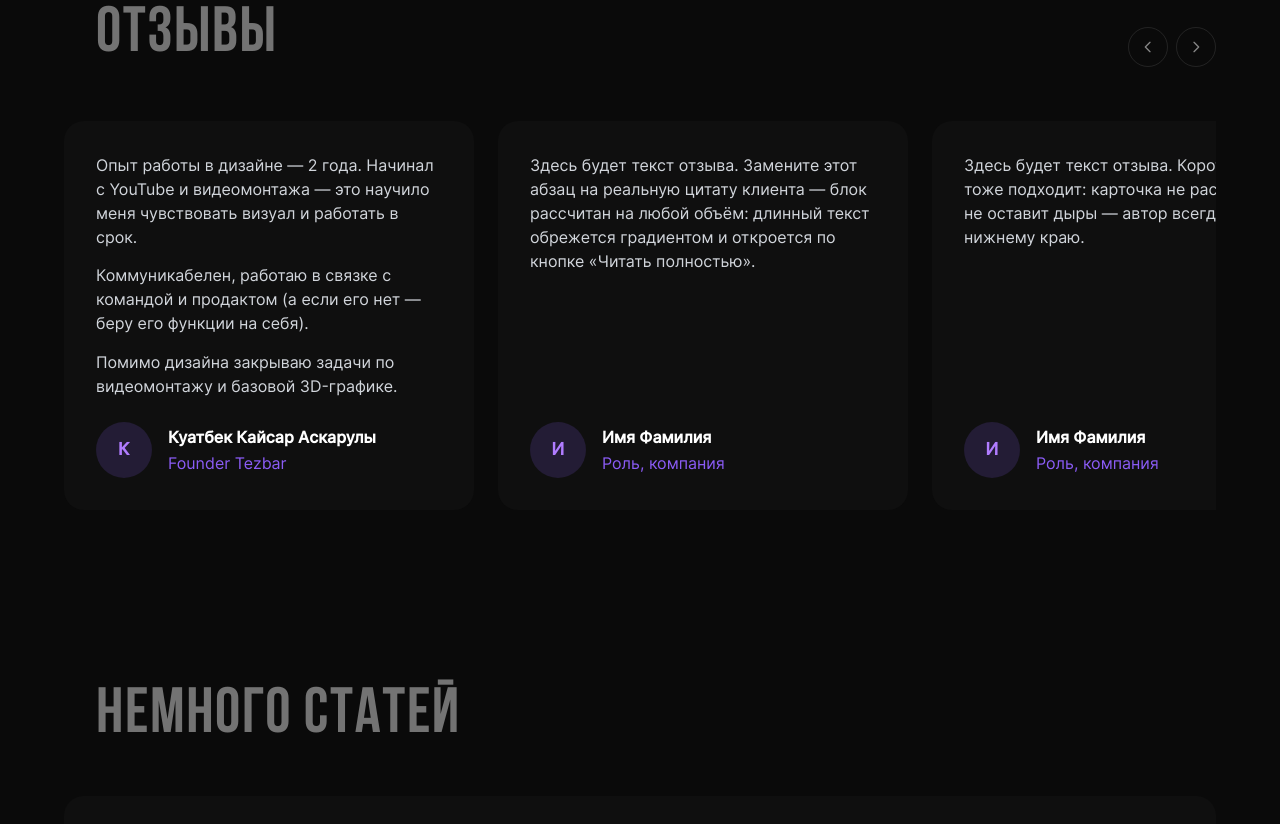
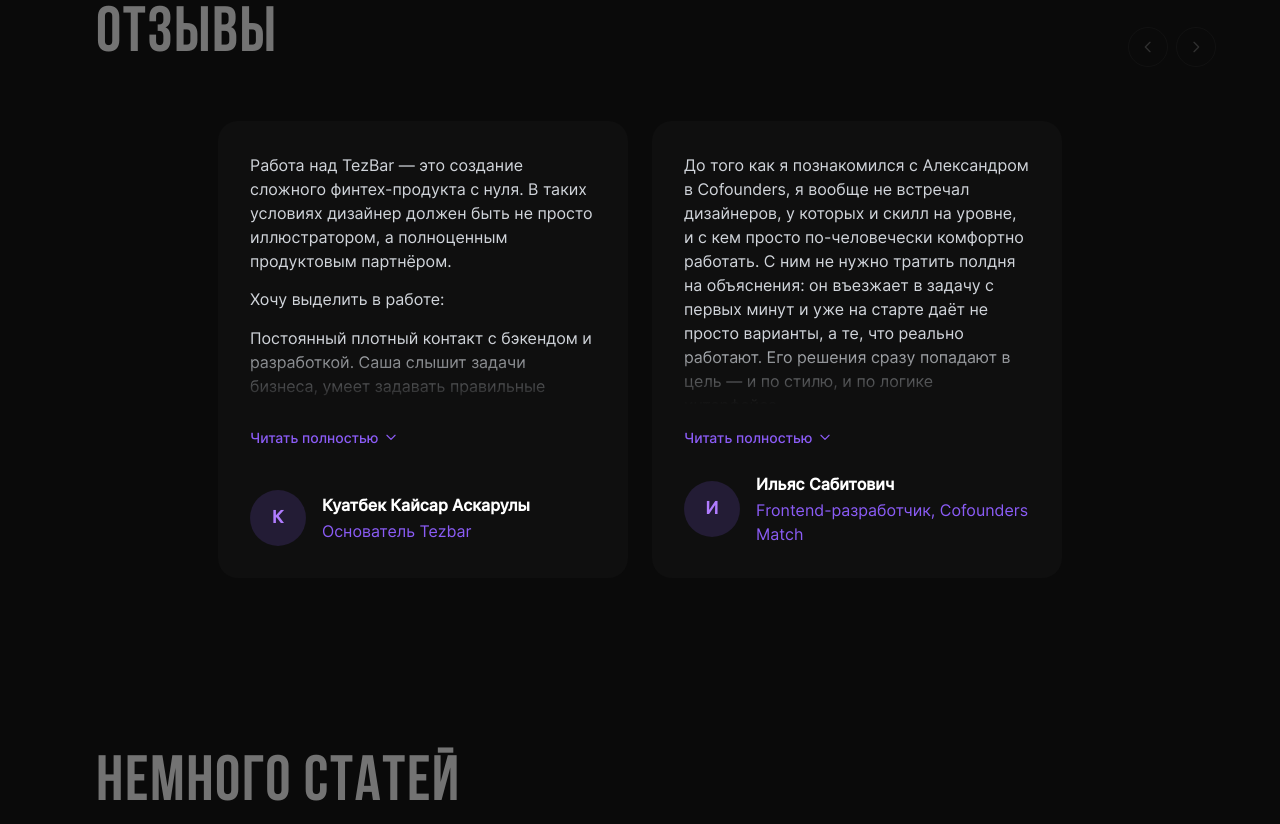
Before and after one commit to Arekusudesign/arekusudesign, a plain HTML site: page index.html in a window 1280 px wide. Shown: the part 4716-5540 px from the top of the page. Drawn offline with nearby package versions, Linux system fonts and the light colour scheme.

Commit message:
Отзывы: реальные тексты Куатбека и Ильяса
- длинный отзыв Куатбека (TezBar) с обрезкой и модалкой
- отзыв Ильяса (Cofounders Match)
- карточки центрируются, когда их меньше, чем влезает в ряд
- модалка открывается с начала текста: браузер прокручивал панель вниз

```diff
--- a/index.html
+++ b/index.html
@@ -438,6 +438,7 @@
     /* Лента отзывов: горизонтальный скролл со снапом */
     .reviews-track {
         display: flex;
+        justify-content: safe center;
         gap: 16px;
         overflow-x: auto;
         scroll-snap-type: x mandatory;
@@ -585,15 +586,18 @@
         появится кнопка «Читать полностью» и полный текст откроется в модалке.
         Фото автора: положить файл в assets/images/reviews/ и раскомментировать <img>.
     -->
-    <ul class="reviews-track" data-reviews-track tabindex="0" role="list" aria-label="Отзывы клиентов">
+        <ul class="reviews-track" data-reviews-track tabindex="0" role="list" aria-label="Отзывы клиентов">
 
         <!-- ОТЗЫВ 1 -->
         <li class="review-card">
             <div class="w-full bg-[#0F0F0F] rounded-[20px] p-6 md:p-8 flex flex-col transition-shadow duration-500 ease-out hover:shadow-[0_10px_40px_-10px_rgba(139,92,246,0.1)]">
                 <div class="review-text text-gray-300 text-sm md:text-base leading-relaxed" data-review-text>
-                    <p>Опыт работы в дизайне — 2 года. Начинал с YouTube и видеомонтажа — это научило меня чувствовать визуал и работать в срок.</p>
-                    <p>Коммуникабелен, работаю в связке с командой и продактом (а если его нет — беру его функции на себя).</p>
-                    <p>Помимо дизайна закрываю задачи по видеомонтажу и базовой 3D-графике.</p>
+                    <p>Работа над TezBar — это создание сложного финтех-продукта с нуля. В таких условиях дизайнер должен быть не просто иллюстратором, а полноценным продуктовым партнёром.</p>
+                    <p>Хочу выделить в работе:</p>
+                    <p>Постоянный плотный контакт с бэкендом и разработкой. Саша слышит задачи бизнеса, умеет задавать правильные вопросы, аргументировать решения и оперативно подхватывать фидбек.</p>
+                    <p>Идеальный порядок в Figma — дизайн-система, компоненты, все состояния ошибок и загрузок. Это сильно упрощает и ускоряет вёрстку на Flutter.</p>
+                    <p>Умение превращать сложные банковские и логистические сценарии (безопасная сделка, холды, сплиты) в простые и понятные 2–3 клика для пользователя.</p>
+                    <p>Высокая гибкость при смене гипотез и полное погружение в результат. Саша — сильный командный игрок с продуктовым мышлением. Смело рекомендую в любую IT-команду!</p>
                 </div>
                 <button type="button" class="review-more" data-review-more aria-haspopup="dialog">
                     Читать полностью
@@ -606,17 +610,18 @@
                     </div>
                     <div class="min-w-0">
                         <p class="text-white font-semibold text-sm md:text-base leading-snug">Куатбек Кайсар Аскарулы</p>
-                        <p class="text-[#8B5CF6] text-sm md:text-base leading-snug mt-0.5">Founder Tezbar</p>
+                        <p class="text-[#8B5CF6] text-sm md:text-base leading-snug mt-0.5">Основатель Tezbar</p>
                     </div>
                 </div>
             </div>
         </li>
 
-        <!-- ОТЗЫВ 2 — ЗАМЕНИТЬ -->
+        <!-- ОТЗЫВ 2 -->
         <li class="review-card">
             <div class="w-full bg-[#0F0F0F] rounded-[20px] p-6 md:p-8 flex flex-col transition-shadow duration-500 ease-out hover:shadow-[0_10px_40px_-10px_rgba(139,92,246,0.1)]">
                 <div class="review-text text-gray-300 text-sm md:text-base leading-relaxed" data-review-text>
-                    <p>Здесь будет текст отзыва. Замените этот абзац на реальную цитату клиента — блок рассчитан на любой объём: длинный текст обрежется градиентом и откроется по кнопке «Читать полностью».</p>
+                    <p>До того как я познакомился с Александром в Cofounders, я вообще не встречал дизайнеров, у которых и скилл на уровне, и с кем просто по-человечески комфортно работать. С ним не нужно тратить полдня на объяснения: он въезжает в задачу с первых минут и уже на старте даёт не просто варианты, а те, что реально работают. Его решения сразу попадают в цель — и по стилю, и по логике интерфейса.</p>
+                    <p>Лично отмечу: работать с ним — это про спокойствие и результат.</p>
                 </div>
                 <button type="button" class="review-more" data-review-more aria-haspopup="dialog">
                     Читать полностью
@@ -624,86 +629,27 @@
                 </button>
                 <div class="mt-auto pt-6 flex items-center gap-3 md:gap-4" data-review-author>
                     <div class="review-avatar">
-                        <!-- <img src="./assets/images/reviews/author-2.webp" alt="" loading="lazy"> -->
+                        <!-- <img src="./assets/images/reviews/ilyas.webp" alt="Ильяс Сабитович" loading="lazy"> -->
                         И
                     </div>
                     <div class="min-w-0">
-                        <p class="text-white font-semibold text-sm md:text-base leading-snug">Имя Фамилия</p>
-                        <p class="text-[#8B5CF6] text-sm md:text-base leading-snug mt-0.5">Роль, компания</p>
+                        <p class="text-white font-semibold text-sm md:text-base leading-snug">Ильяс Сабитович</p>
+                        <p class="text-[#8B5CF6] text-sm md:text-base leading-snug mt-0.5">Frontend-разработчик, Cofounders Match</p>
                     </div>
                 </div>
             </div>
         </li>
 
-        <!-- ОТЗЫВ 3 — ЗАМЕНИТЬ -->
-        <li class="review-card">
-            <div class="w-full bg-[#0F0F0F] rounded-[20px] p-6 md:p-8 flex flex-col transition-shadow duration-500 ease-out hover:shadow-[0_10px_40px_-10px_rgba(139,92,246,0.1)]">
-                <div class="review-text text-gray-300 text-sm md:text-base leading-relaxed" data-review-text>
-                    <p>Здесь будет текст отзыва. Короткая цитата тоже подходит: карточка не растянется и не оставит дыры — автор всегда прижат к нижнему краю.</p>
-                </div>
-                <button type="button" class="review-more" data-review-more aria-haspopup="dialog">
-                    Читать полностью
-                    <svg class="w-3.5 h-3.5" fill="none" stroke="currentColor" viewBox="0 0 24 24"><path stroke-linecap="round" stroke-linejoin="round" stroke-width="2" d="M19 9l-7 7-7-7"/></svg>
-                </button>
-                <div class="mt-auto pt-6 flex items-center gap-3 md:gap-4" data-review-author>
-                    <div class="review-avatar">
-                        <!-- <img src="./assets/images/reviews/author-3.webp" alt="" loading="lazy"> -->
-                        И
-                    </div>
-                    <div class="min-w-0">
-                        <p class="text-white font-semibold text-sm md:text-base leading-snug">Имя Фамилия</p>
-                        <p class="text-[#8B5CF6] text-sm md:text-base leading-snug mt-0.5">Роль, компания</p>
-                    </div>
-                </div>
-            </div>
-        </li>
+        <!--
+            ЖДУТ ТЕКСТА (карточку не показываем, пока нет цитаты):
+              · Захар Слинин — Cofounders Match
+              · Лиля — волонтёр приюта «Верный друг»
+              · Виктор Дрегер — руководитель TMHMT
 
-        <!-- ОТЗЫВ 4 — ЗАМЕНИТЬ -->
-        <li class="review-card">
-            <div class="w-full bg-[#0F0F0F] rounded-[20px] p-6 md:p-8 flex flex-col transition-shadow duration-500 ease-out hover:shadow-[0_10px_40px_-10px_rgba(139,92,246,0.1)]">
-                <div class="review-text text-gray-300 text-sm md:text-base leading-relaxed" data-review-text>
-                    <p>Здесь будет текст отзыва.</p>
-                    <p>Второй абзац — чтобы проверить, как выглядят несколько абзацев с отбивкой.</p>
-                </div>
-                <button type="button" class="review-more" data-review-more aria-haspopup="dialog">
-                    Читать полностью
-                    <svg class="w-3.5 h-3.5" fill="none" stroke="currentColor" viewBox="0 0 24 24"><path stroke-linecap="round" stroke-linejoin="round" stroke-width="2" d="M19 9l-7 7-7-7"/></svg>
-                </button>
-                <div class="mt-auto pt-6 flex items-center gap-3 md:gap-4" data-review-author>
-                    <div class="review-avatar">
-                        <!-- <img src="./assets/images/reviews/author-4.webp" alt="" loading="lazy"> -->
-                        И
-                    </div>
-                    <div class="min-w-0">
-                        <p class="text-white font-semibold text-sm md:text-base leading-snug">Имя Фамилия</p>
-                        <p class="text-[#8B5CF6] text-sm md:text-base leading-snug mt-0.5">Роль, компания</p>
-                    </div>
-                </div>
-            </div>
-        </li>
-
-        <!-- ОТЗЫВ 5 — ЗАМЕНИТЬ -->
-        <li class="review-card">
-            <div class="w-full bg-[#0F0F0F] rounded-[20px] p-6 md:p-8 flex flex-col transition-shadow duration-500 ease-out hover:shadow-[0_10px_40px_-10px_rgba(139,92,246,0.1)]">
-                <div class="review-text text-gray-300 text-sm md:text-base leading-relaxed" data-review-text>
-                    <p>Здесь будет текст отзыва.</p>
-                </div>
-                <button type="button" class="review-more" data-review-more aria-haspopup="dialog">
-                    Читать полностью
-                    <svg class="w-3.5 h-3.5" fill="none" stroke="currentColor" viewBox="0 0 24 24"><path stroke-linecap="round" stroke-linejoin="round" stroke-width="2" d="M19 9l-7 7-7-7"/></svg>
-                </button>
-                <div class="mt-auto pt-6 flex items-center gap-3 md:gap-4" data-review-author>
-                    <div class="review-avatar">
-                        <!-- <img src="./assets/images/reviews/author-5.webp" alt="" loading="lazy"> -->
-                        И
-                    </div>
-                    <div class="min-w-0">
-                        <p class="text-white font-semibold text-sm md:text-base leading-snug">Имя Фамилия</p>
-                        <p class="text-[#8B5CF6] text-sm md:text-base leading-snug mt-0.5">Роль, компания</p>
-                    </div>
-                </div>
-            </div>
-        </li>
+            Чтобы добавить: скопировать любой <li class="review-card">...</li> выше,
+            заменить абзацы текста, имя, роль и инициалы на аватарке.
+            Фото — в assets/images/reviews/, путь прописать в закомментированном <img>.
+        -->
 
     </ul>
 
@@ -733,6 +679,7 @@
     var prevBtn = document.querySelector('[data-reviews-prev]');
     var nextBtn = document.querySelector('[data-reviews-next]');
     var dialog = document.getElementById('review-dialog');
+    var dialogPanel = dialog.querySelector('.review-dialog-panel');
     var dialogText = dialog.querySelector('[data-review-dialog-text]');
     var dialogAuthor = dialog.querySelector('[data-review-dialog-author]');
     var dialogClose = dialog.querySelector('[data-review-close]');
@@ -834,6 +781,8 @@
             lockScroll(true);
             if (typeof dialog.showModal === 'function') dialog.showModal();
             else dialog.setAttribute('open', '');
+            dialogPanel.scrollTop = 0;
+            if (dialogClose) dialogClose.focus();
         });
     });
 
```
